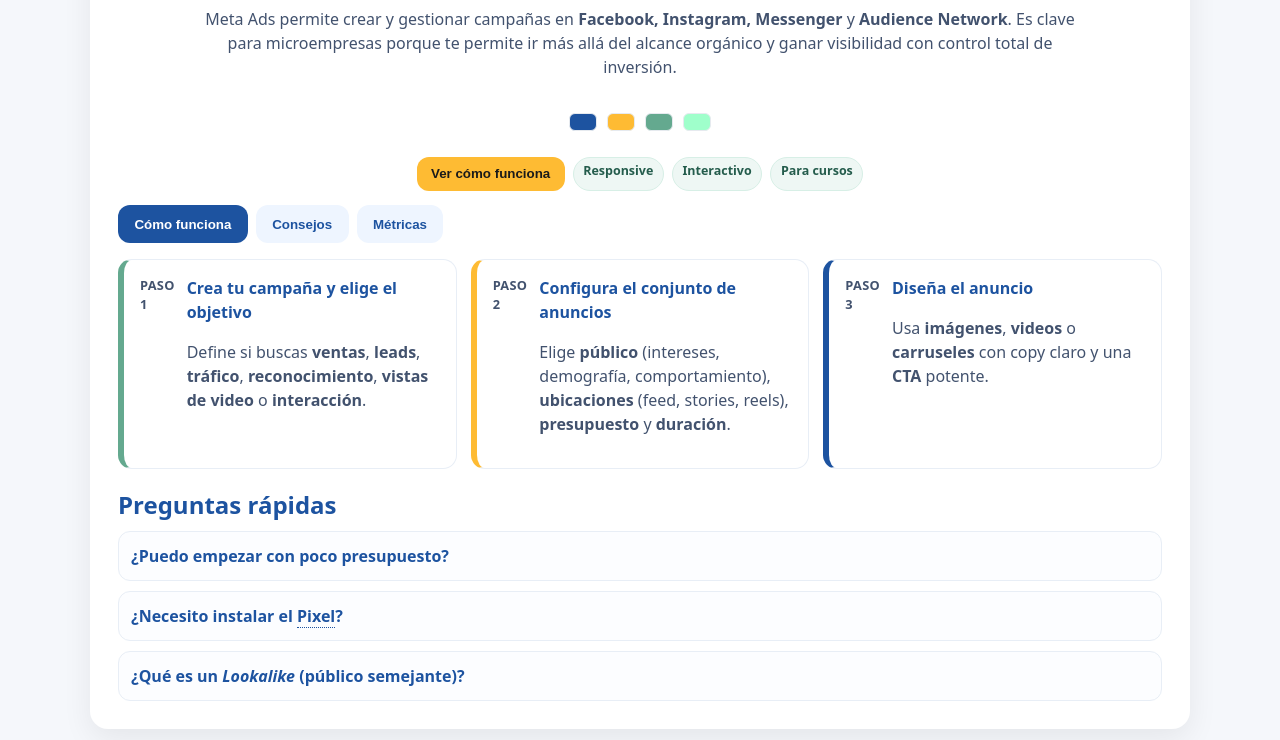
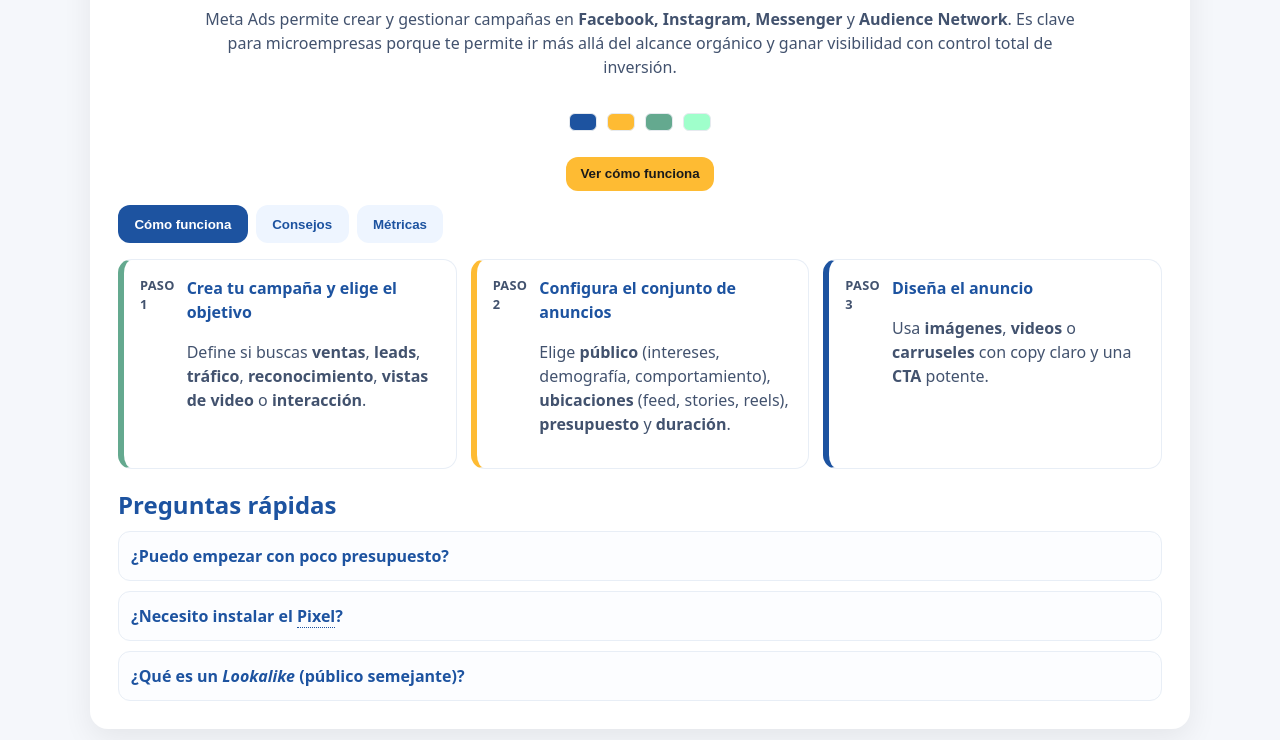
Before and after one commit to pro-cwd/formbuyer, a plain HTML site: page infoMetaAds.html in a window 1280 px wide. Shown: the part 164-904 px from the top of the page. Drawn offline with Linux system fonts and the light colour scheme.

Commit message:
eliminar spans

```diff
--- a/infoMetaAds.html
+++ b/infoMetaAds.html
@@ -92,9 +92,6 @@
       </div>
       <div class="row" style="justify-content:center">
         <button class="cta" id="btnScroll">Ver cómo funciona</button>
-        <span class="pill">Responsive</span>
-        <span class="pill">Interactivo</span>
-        <span class="pill">Para cursos</span>
       </div>
     </header>
 
```
